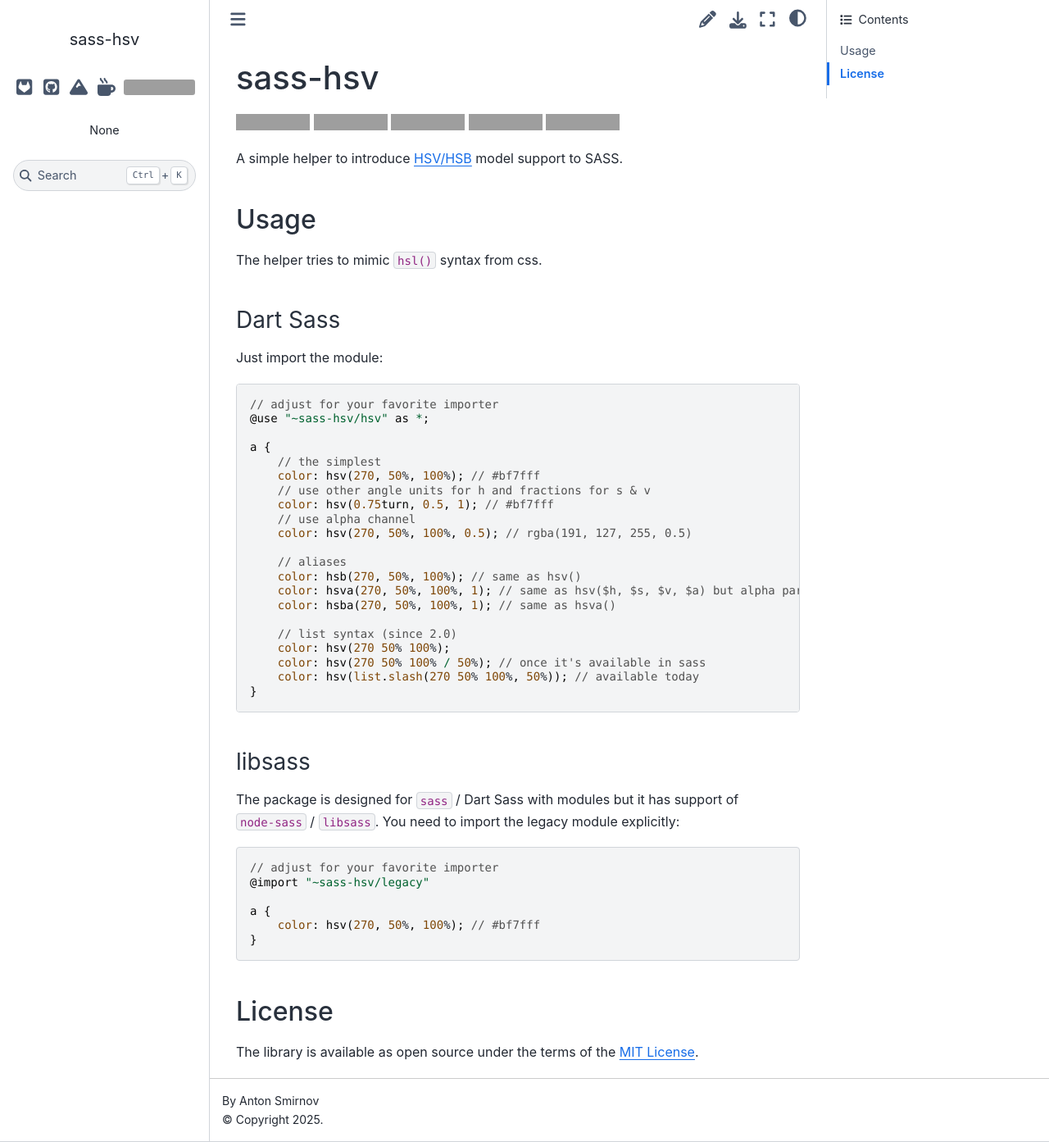
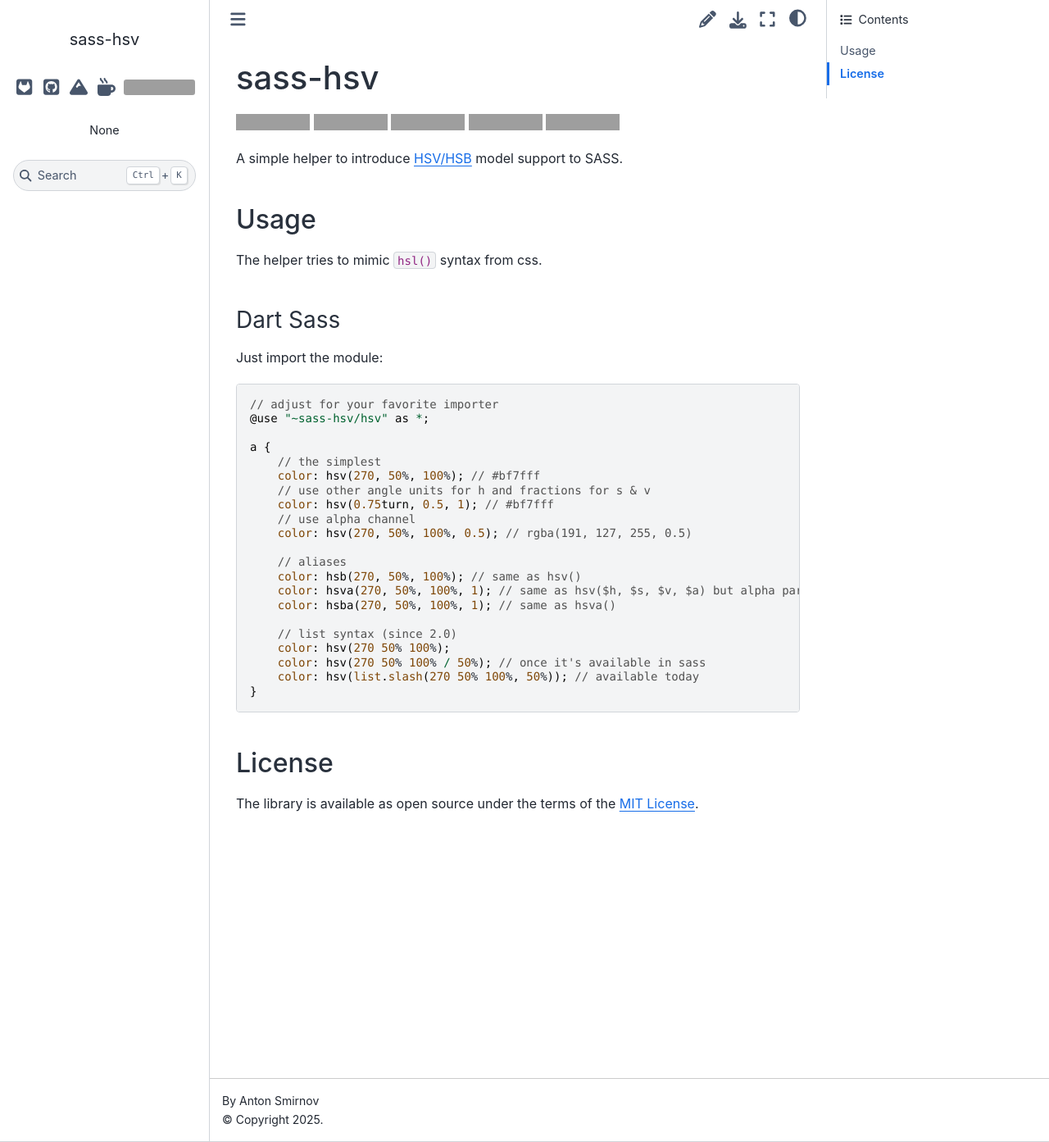
Before and after one commit to arokettu/sass-hsv, a Sphinx documentation site: the page built from docs/index.rst, in a window 1280 px wide and 1393 px high. Shown: the whole window at 82% size. Built offline with Sphinx 7.4.7 and the Sphinx Book theme 1.1.4, drawn with Linux system fonts in a browser that asks for light colours; grey boxes are pictures that could not be loaded.

Commit message:
libsass is no longer supported

```diff
--- a/docs/index.rst
+++ b/docs/index.rst
@@ -41,21 +41,6 @@
         color: hsv(list.slash(270 50% 100%, 50%)); // available today
     }
 
-libsass
--------
-
-The package is designed for ``sass`` / Dart Sass with modules but it has support of ``node-sass`` / ``libsass``.
-You need to import the legacy module explicitly:
-
-.. code-block:: scilab
-
-    // adjust for your favorite importer
-    @import "~sass-hsv/legacy"
-
-    a {
-        color: hsv(270, 50%, 100%); // #bf7fff
-    }
-
 License
 =======
 
```
